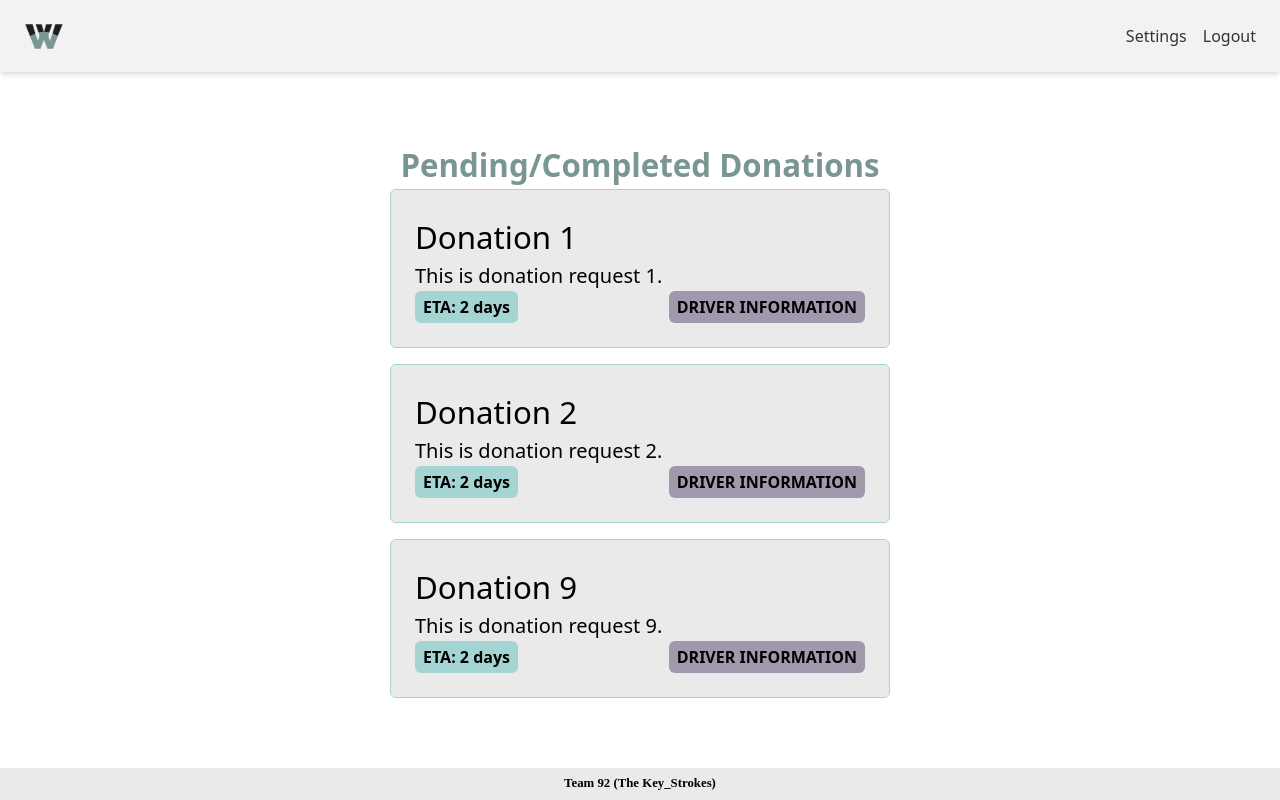
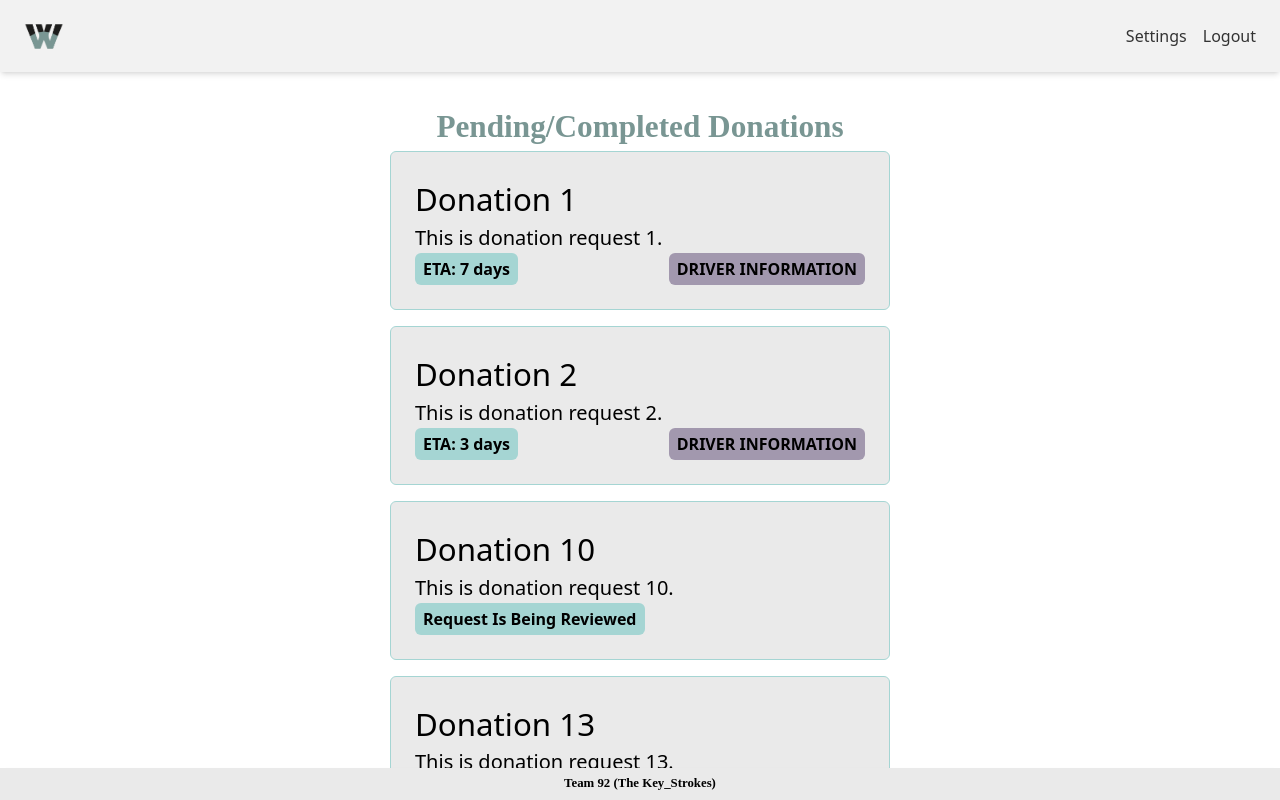
Before and after one commit to Hamada-Gado/Waz3ly-Web-Site, a React (Vite) app: page /donor/FinishedOrPendingDonations in a window 1280 px wide. Built offline with nearby package versions, Linux system fonts and the light colour scheme; data requests are answered from the project's data file.

Commit message:
merged work from Feat/Donor to local

```diff
--- a/db/test/db.json
+++ b/db/test/db.json
@@ -7,7 +7,12 @@
       "pending": true,
       "completed": false,
       "category": "Food",
-      "type": "Fruits"
+      "type": "Fruits",
+      "item": "Apples",
+      "quantity": "99",
+      "pickupDate": "2024-05-17",
+      "pickupVehicle": "Truck",
+      "pickupTime": ""
     },
     {
       "id": "2",
@@ -18,7 +23,12 @@
       "category": "Toys",
       "age": "0-10",
       "gender": "Male",
-      "subCategory": "Dolls"
+      "subCategory": "Dolls",
+      "item": "Burgers",
+      "quantity": "100",
+      "pickupDate": "2024-05-13",
+      "pickupVehicle": "Truck",
+      "pickupTime": ""
     },
     {
       "id": "3",
@@ -29,7 +39,11 @@
       "category": "Clothing",
       "age": "0-10",
       "gender": "Female",
-      "season": "Winter"
+      "season": "Winter",
+      "item": "",
+      "quantity": "",
+      "pickupDate": "",
+      "pickupVehicle": ""
     },
     {
       "id": "4",
@@ -40,7 +54,11 @@
       "category": "Clothing",
       "age": "11-20",
       "gender": "Male",
-      "season": "Summer"
+      "season": "Summer",
+      "item": "",
+      "quantity": "",
+      "pickupDate": "",
+      "pickupVehicle": ""
     },
     {
       "id": "5",
@@ -51,7 +69,11 @@
       "category": "Toys",
       "age": "11-20",
       "gender": "Female",
-      "subCategory": "Outdoor"
+      "subCategory": "Outdoor",
+      "item": "",
+      "quantity": "",
+      "pickupDate": "",
+      "pickupVehicle": ""
     },
     {
       "id": "6",
@@ -60,7 +82,11 @@
       "pending": false,
       "completed": false,
       "category": "School Supplies",
-      "supplyType": "Stationary"
+      "supplyType": "Stationary",
+      "item": "",
+      "quantity": "",
+      "pickupDate": "",
+      "pickupVehicle": ""
     },
     {
       "id": "7",
@@ -69,14 +95,18 @@
       "pending": false,
       "completed": false,
       "category": "Medical Supplies",
-      "subCategory": "Medication"
+      "subCategory": "Medication",
+      "item": "",
+      "quantity": "",
+      "pickupDate": "",
+      "pickupVehicle": ""
     },
     {
       "id": "8",
       "title": "Donation 8",
       "description": "This is donation request 8.",
       "pending": false,
-      "completed": false,
+      "accepted": false,
       "category": "Blood Donation",
       "organization": "Governorate"
     },
@@ -84,17 +114,21 @@
       "id": "9",
       "title": "Donation 9",
       "description": "This is donation request 9.",
-      "pending": true,
+      "pending": false,
       "completed": false,
       "category": "Food",
-      "type": "Vegetables"
+      "type": "Vegetables",
+      "item": "",
+      "quantity": "",
+      "pickupDate": "",
+      "pickupVehicle": ""
     },
     {
       "id": "10",
       "title": "Donation 10",
       "description": "This is donation request 10.",
-      "pending": false,
-      "completed": false,
+      "pending": true,
+      "accepted": false,
       "category": "Blood Donation",
       "organization": "Hospital"
     },
@@ -105,14 +139,18 @@
       "pending": false,
       "completed": false,
       "category": "School Supplies",
-      "supplyType": "Books"
+      "supplyType": "Books",
+      "item": "",
+      "quantity": "",
+      "pickupDate": "",
+      "pickupVehicle": ""
     },
     {
       "id": "12",
       "title": "Donation 12",
       "description": "This is donation request 12.",
       "pending": false,
-      "completed": false,
+      "accepted": false,
       "category": "Medical Cases",
       "specialty": "Surgeon",
       "organization": "Org1",
@@ -123,8 +161,8 @@
       "id": "13",
       "title": "Donation 13",
       "description": "This is donation request 13.",
-      "pending": false,
-      "completed": false,
+      "pending": true,
+      "accepted": false,
       "category": "Medical Cases",
       "specialty": "Dentists",
       "organization": "Org2",
@@ -136,7 +174,7 @@
       "title": "Donation 14",
       "description": "This is donation request 14.",
       "pending": false,
-      "completed": false,
+      "accepted": false,
       "category": "Teaching Posts",
       "subject": "Math",
       "area": "Area1",
@@ -147,7 +185,7 @@
       "title": "Donation 15",
       "description": "This is donation request 15.",
       "pending": false,
-      "completed": false,
+      "accepted": false,
       "category": "Teaching Posts",
       "subject": "Biology",
       "area": "Area2",
@@ -161,17 +199,14 @@
       "lastName": "",
       "email": "admin@gmail.com",
       "password": "123456",
-
       "contactNo": "",
       "area": "",
       "gender": "",
       "governate": "",
-
       "type": "admin",
       "organizationType": "",
       "organizationName": "",
       "organizationAddress": "",
-
       "credentialsFileName": ""
     },
     {
@@ -180,17 +215,14 @@
       "lastName": "Omar",
       "email": "ali@gmail.com",
       "password": "123",
-
       "contactNo": "12345",
       "area": "New Cairo",
       "gender": "Male",
       "governate": "Cairo",
-
       "type": "organization",
       "organizationType": "Public School",
       "organizationName": "Manaret el alman",
       "organizationAddress": "Tahrir sq.",
-
       "credentialsFileName": ""
     },
     {
--- a/src/components/Donor/DonationFormDefault.jsx
+++ b/src/components/Donor/DonationFormDefault.jsx
@@ -1,11 +1,21 @@
 import React from "react";
 import useUpdate from "../../hooks/useUpdate";
+import { useState } from "react";
 
 const DonationFormDefault = ({ selectedDonation, setSelectedDonations }) => {
+  const [item, setItem] = useState("");
+  const [quantity, setQuantity] = useState("");
+  const [pickupTime, setPickupTime] = useState("");
+  const [pickupVehicle, setPickupVehicle] = useState("");
+
   const handleSubmit = (event) => {
     event.preventDefault();
     console.log(selectedDonation);
     setSelectedDonations((prevSelectedDonation) => {
+      prevSelectedDonation.item = item;
+      prevSelectedDonation.quantity = quantity;
+      prevSelectedDonation.pickupDate = pickupTime;
+      prevSelectedDonation.pickupVehicle = pickupVehicle;
       prevSelectedDonation.pending = true;
       prevSelectedDonation.completed =
         new Date() > new Date(event.target.pickupTime.value);
@@ -17,45 +27,68 @@ const DonationFormDefault = ({ selectedDonation, setSelectedDonations }) => {
 
   return (
     <form onSubmit={handleSubmit} className="mt-4 space-y-2">
-      <h2 className="text-xl font-bold">{selectedDonation.title}</h2>
-      <label className="block">
+      <h2 className="text-xl font-heading font-bold">
+        {selectedDonation.title}
+      </h2>
+      <label className="block text-base font-body">
         Item:
         <input
+          onChange={(e) => setItem(e.target.value)}
+          value={item}
           type="text"
           name="item"
           required
           className="mt-1 p-2 border rounded-md w-full"
         />
       </label>
-      <label className="block">
+      <label className="text-base font-body block">
         Quantity:
         <input
+          onChange={(e) => setQuantity(e.target.value)}
+          value={quantity}
           type="number"
           name="quantity"
           required
-          min="1"
+          min="0"
           className="mt-1 p-2 border rounded-md w-full"
         />
       </label>
-      <label className="block">
-        Pickup Time:
+      <label className="text-base font-body block">
+        Pickup Date:
         <input
-          type="datetime-local"
+          onChange={(e) => setPickupTime(e.target.value)}
+          value={pickupTime}
+          type="date"
           name="pickupTime"
+          onInput={(e) => {
+            console.log(e.target.value.split("-")[2]);
+            console.log(new Date().toLocaleDateString().split("/")[1]);
+          }}
           required
+          min={new Date(Date.now() - new Date().getTimezoneOffset() * 60000)
+            .toISOString()
+            .slice(0, 10)}
           className="mt-1 p-2 border rounded-md w-full"
         />
       </label>
-      <label className="block">
+      <label className="text-base font-body block">
         Type Of Transportation Depending On Donation Size:
         <select
           name="pickupVehicle"
           required
+          onChange={(e) => setPickupVehicle(e.target.value)}
+          value={pickupVehicle}
           className="mt-1 p-2 border rounded-md w-full"
         >
-          <option value="car">Car</option>
-          <option value="truck">Truck (for bigger donations)</option>
-          <option value="motorcycle">Motorcycle (for small donations)</option>
+          <option className="text-base font-body" value="Car">
+            🚗 ~ Car
+          </option>
+          <option className="text-base font-body" value="Truck">
+            🚚 ~ Truck
+          </option>
+          <option className="text-base font-body" value="Motorcycle">
+            🏍️ ~ Motorcycle
+          </option>
         </select>
       </label>
       <div className="flex justify-center">
--- a/src/components/Donor/FilterCategory.jsx
+++ b/src/components/Donor/FilterCategory.jsx
@@ -1,4 +1,4 @@
-import React from 'react';
+import React from "react";
 
 const FilterCategory = ({ donations, setFilter, setFurtherFiltering }) => {
   const distinctCategories = [
@@ -15,12 +15,18 @@ const FilterCategory = ({ donations, setFilter, setFurtherFiltering }) => {
         }}
         className="border-2 border-black bg-white text-center text-black py-2 px-4 rounded-md shadow-md"
       >
-        <option value="" disabled={true}>
-          Choose a Category
+        <option value="" className="text-base font-body" disabled={true}>
+          CHOOSE A CATEGORY
         </option>
-        <option value="">All</option>
+        <option className="text-base font-body" value="">
+          All
+        </option>
         {distinctCategories.map((category) => (
-          <option key={category} value={category}>
+          <option
+            key={category}
+            className="font-body text-base"
+            value={category}
+          >
             {category}
           </option>
         ))}
--- a/src/pages/Donor/FinishedOrPending.jsx
+++ b/src/pages/Donor/FinishedOrPending.jsx
@@ -5,20 +5,22 @@ const FinishedOrPending = () => {
   const [donations, setDonations] = useState(null);
   const [showDriverInfo, setShowDriverInfo] = useState(false);
   const [currDonation, setCurrDonation] = useState(null);
-
   useFetch("donations", setDonations);
 
   return (
     <>
       {!donations && <h1>Loading...</h1>}
       {donations && (
-        <div className="py-8 flex flex-col w-full h-full overflow-auto justify-center items-center">
-          <h1 className="text-3xl font-bold text-primary text-center">
+        <div className="py-8 flex flex-col w-full overflow-auto h-full items-center">
+          <h1 className="text-3xl font-bold font-heading  text-primary text-center">
             Pending/Completed Donations
           </h1>
           <div className="space-y-4">
             {donations
-              .filter((donation) => donation.pending || donation.completed)
+              .filter(
+                (donation) =>
+                  donation.accepted || donation.pending || donation.completed
+              )
               .map((donation) => (
                 <div
                   key={donation.id}
@@ -27,11 +29,45 @@ const FinishedOrPending = () => {
                 >
                   <h2 className="text-3xl text-black">{donation.title}</h2>
                   <p className="text-xl text-black">{donation.description}</p>
-                  {donation.pending && (
+                  {donation.pending &&
+                    !donation.accepted &&
+                    (donation.category === "Medical Cases" ||
+                      donation.category === "Teaching Posts" ||
+                      donation.category === "Blood Donation") && (
                       <div className="flex justify-between">
                         <span className=" bottom-2 right-2 bg-accent text-white px-2 py-1 rounded-md">
                           <strong className="text-black font-bold">
-                          ETA: 2 days
+                            Request Is Being Reviewed
+                          </strong>
+                        </span>
+                      </div>
+                    )}
+                  {!donation.pending &&
+                    donation.accepted &&
+                    (donation.category === "Medical Cases" ||
+                      donation.category === "Teaching Posts" ||
+                      donation.category === "Blood Donation") && (
+                      <div className="flex justify-between">
+                        <span className=" bottom-2 right-2 bg-green-500 text-white px-2 py-1 rounded-md">
+                          <strong className="text-black font-bold">
+                            Request Approved
+                          </strong>
+                        </span>
+                      </div>
+                    )}
+                  {donation.pending &&
+                    donation.category !== "Medical Cases" &&
+                    donation.category !== "Teaching Posts" &&
+                    donation.category !== "Blood Donation" && (
+                      <div className="flex justify-between">
+                        <span className=" bottom-2 right-2 bg-accent text-white px-2 py-1 rounded-md">
+                          <strong className="text-black font-bold">
+                            ETA:{" "}
+                            {donation.pickupDate.split("-")[2] -
+                              new Date()
+                                .toLocaleDateString()
+                                .split("/")[1]}{" "}
+                            days
                           </strong>
                         </span>
                         <button
```
Also changed, not shown: src/components/Donor/DonationsList.jsx (+66 -43 lines), src/hooks/useUpdate.jsx (+3 -4 lines). Lines whose indentation alone changed are shown as unchanged.
